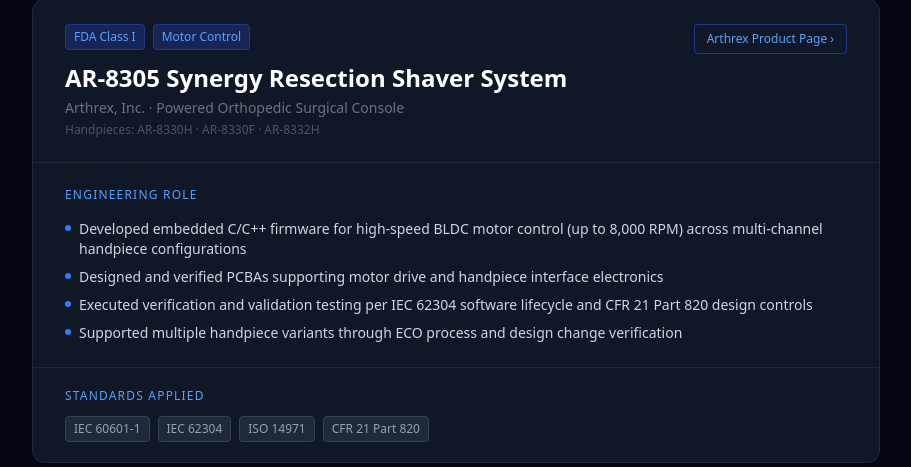
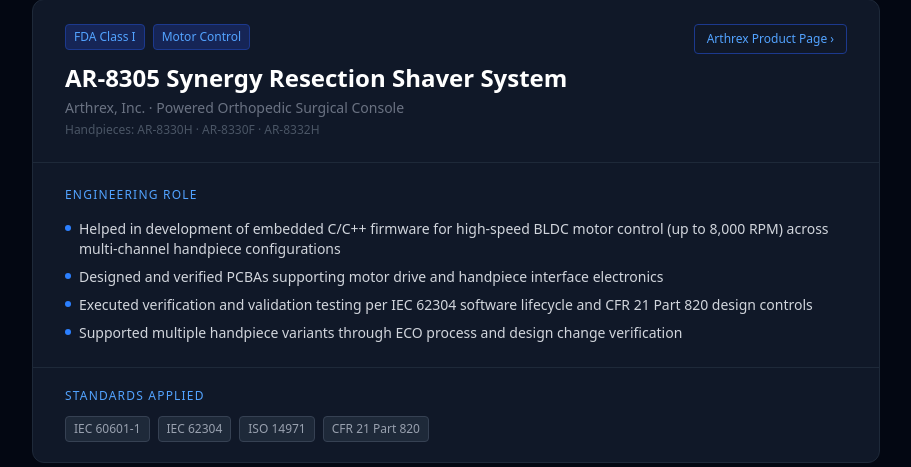
Before and after one commit to djjazzy/tedroflo-portfolio, a Flask app: page /portfolio/professional in a window 1280 px wide. Shown: the part 1469-1936 px from the top of the page, without its empty margins (184-1095 px from the left). Run offline with Flask 3, Linux system fonts and the light colour scheme; style sheets or scripts are compiled from the project's sources.

Commit message:
professional: soften AR-8305 firmware contribution wording
Co-Authored-By: Claude Sonnet 4.6 <noreply@anthropic.com>

```diff
--- a/app/templates/portfolio/professional.html
+++ b/app/templates/portfolio/professional.html
@@ -247,7 +247,7 @@
                 <ul class="space-y-2">
                     <li class="flex items-start gap-2 text-gray-300 text-sm">
                         <span class="w-1.5 h-1.5 rounded-full bg-blue-500 flex-shrink-0 mt-1.5"></span>
-                        Developed embedded C/C++ firmware for high-speed BLDC motor control
+                        Helped in development of embedded C/C++ firmware for high-speed BLDC motor control
                         (up to 8,000 RPM) across multi-channel handpiece configurations
                     </li>
                     <li class="flex items-start gap-2 text-gray-300 text-sm">
```
